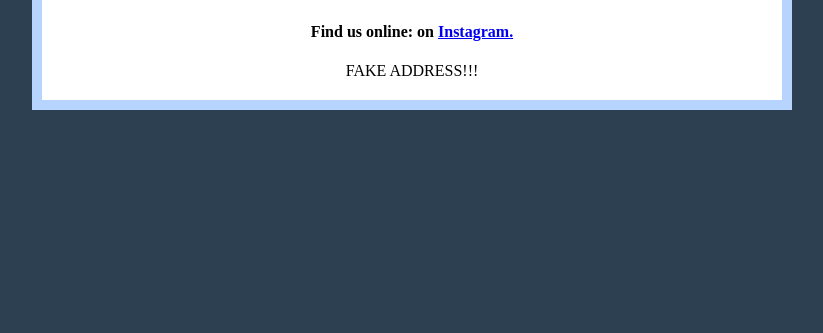
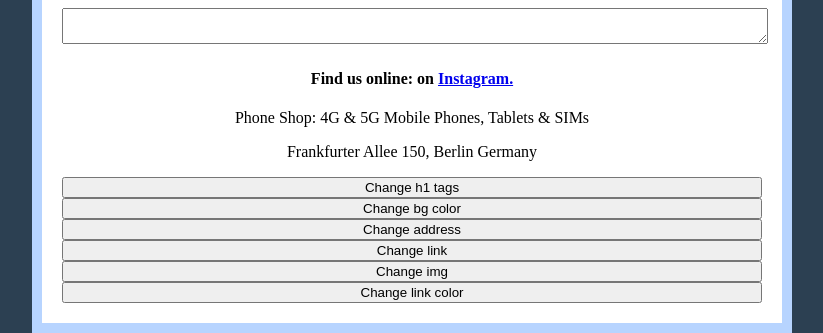
Before and after one commit to rafaeau/Full-Stack-Aug21, a plain HTML site: page m1/m1-d7.html in a window 1280 px wide. Shown: the part 820-1153 px from the top of the page, without its empty margins (228-1051 px from the left). Before the commit the page ends 930 px from the top, so only its background shows below. Drawn offline with Linux system fonts and the light colour scheme.

Commit message:
complete

```diff
--- a/m1/m1-d7.html
+++ b/m1/m1-d7.html
@@ -4,6 +4,12 @@
         <meta charset = "utf-8">
         <title>Phone Shop: 4G & 5G Mobile Phones, Tablets & SIMs</title>
         <style>
+            .giant-font{
+                font-size: 20px
+            }
+            .hidden{
+                display: none
+            }
             h1 {
                 font-size: 40px;
                 text-align: center;
@@ -12,7 +18,7 @@
                 color: #12171d;
                 text-shadow: 1px 1px 1px rgb(183, 212, 255);
             }
-            table,p,h4,h2,h3,footer {
+            table,p,h4,h2,h3,footer,button {
                 text-align:center
             }
             img {
@@ -23,7 +29,7 @@
                 border : 1px solid black;
                 text-align : center
             }
-            table,textarea{
+            table,textarea,button{
                 width : 100%
             }
             body {
@@ -86,8 +92,16 @@
 
         <footer>
             <p>Phone Shop: 4G & 5G Mobile Phones, Tablets & SIMs</p>
-            <address><p>Frankfurter Allee 150, Berlin Germany</p></address>
+            <p>Frankfurter Allee 150, Berlin Germany</p>
         </footer>
+
+        <button onclick="changeH1()">Change h1 tags</button>
+        <button onclick="changeBC()">Change bg color</button>
+        <button onclick="changeAddress()">Change address</button>
+        <button onclick="addClasstoLinks()">Change link</button>
+        <button onclick="toggleImagesClass()">Change img</button>
+        <button onclick="setRandomColor()">Change link color</button>
+
 
         <script lang="text/javascript">
 
@@ -97,38 +111,45 @@
                 h1.innerText = "THIS IS THE NEW TITLE!!!"
             }
 
-            console.log(changeH1())
+            //console.log(changeH1())
 
-            /* function changeBC(){
-                const backgroundColor = document.querySelector("background-color")
-                backgroundColor.style.color = "blue"
+            function changeBC(){
+                document.querySelector('body').style['background-color'] = "grey"
             }
 
-            console.log(changeBC()) */
+            //console.log(changeBC())
 
             function changeAddress(){
                 const address = document.querySelector("footer")
                 address.innerText = "FAKE ADDRESS!!!"
             }
 
-            console.log(changeAddress())
+            //console.log(changeAddress())
 
-            const toggleAllHeaders = function() {
+            function addClasstoLinks(){
+                for (let node /*can be any name*/ of document.querySelectorAll('a')){
+                    node.classList.toggle('giant-font')
+                }
+            }
 
-let allPrices = document.querySelectorAll("td")
+            function toggleImagesClass(){
+                for(let image of document.querySelectorAll('img')){
+                    image.classList.toggle('hidden')
+                }
+            }
 
-/* THIS IS JUST A LONGER, MORE EXPLICIT VERSION OF THE BOTTOM ALTERNATIVE
-
-for (let i = 0; i < allOurHeaderNodes.length; i++) {
-    let header = allOurHeaderNodes[i]
-    header.classList.toggle("selected")
-}*/
-
-for (let header of allOurHeaderNodes){
-    header.classList.toggle("selected")
-}
-}
-
+            function setRandomColor(){
+                const color = getRandomColor()
+                for (let price of document.querySelectorAll('tr > td:nth-child(4)')){
+                    price.style.color = color
+                }
+            }
+            function getRandomColor(){
+                const red = Math.round(Math.random() * 255);
+                const green = Math.round(Math.random() * 255);
+                const blue = Math.round(Math.random() * 255);
+                return "rgb(" + red + ", " + green + ", " + blue +")";
+            }
         </script>
     </body>
 </html>
```
